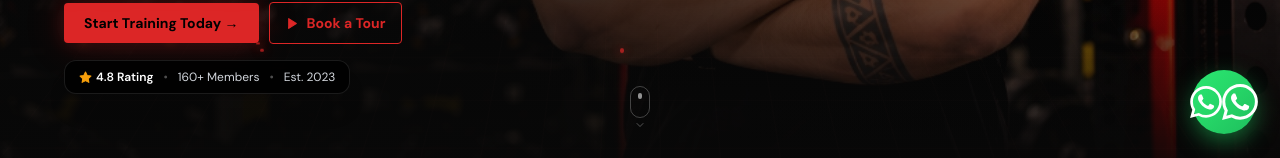
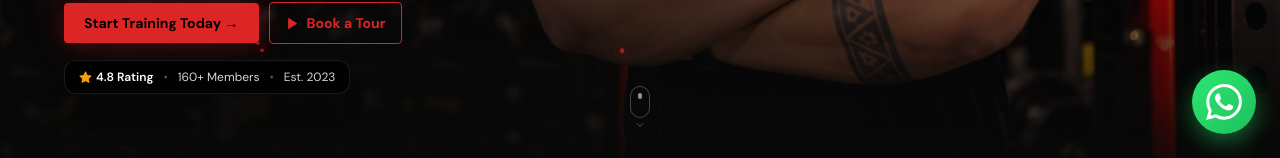
Before and after one commit to prajapati2006-cpu/daya-fitness-club, a React (Vite) app: page / in a window 1280 px wide. Shown: the part 642-800 px from the top of the page. Built offline with nearby package versions, Linux system fonts and the light colour scheme.

Commit message:
Show single centered WhatsApp icon in floating button

```diff
--- a/src/components/FloatingWhatsApp.tsx
+++ b/src/components/FloatingWhatsApp.tsx
@@ -18,18 +18,15 @@ export default function FloatingWhatsApp() {
           style={{ background: '#25D366', animationDuration: '2.5s' }}
         />
 
-        {/* Authentic WhatsApp Floating Button with iconic white speech bubble & phone receiver */}
+        {/* Authentic WhatsApp Floating Button with exactly ONE iconic white speech bubble & phone receiver */}
         <div
-          className="relative z-10 w-14 h-14 sm:w-16 sm:h-16 rounded-full flex items-center justify-center transition-transform duration-300 group-hover:scale-110"
+          className="relative z-10 w-14 h-14 sm:w-16 sm:h-16 rounded-full flex items-center justify-center transition-transform duration-300 group-hover:scale-110 shadow-2xl"
           style={{
             background: 'linear-gradient(135deg, #2ae771 0%, #25D366 55%, #1ebe5d 100%)',
             boxShadow: '0 8px 24px -2px rgba(37, 211, 102, 0.55), 0 4px 12px rgba(0, 0, 0, 0.45)',
           }}
         >
-          {/* Mobile size */}
-          <WhatsAppIcon size={32} variant="white" className="sm:hidden" />
-          {/* Desktop size */}
-          <WhatsAppIcon size={36} variant="white" className="hidden sm:inline-block" />
+          <WhatsAppIcon size={34} variant="white" className="w-8 h-8 sm:w-9 sm:h-9" />
         </div>
 
         {/* Tooltip */}
```
